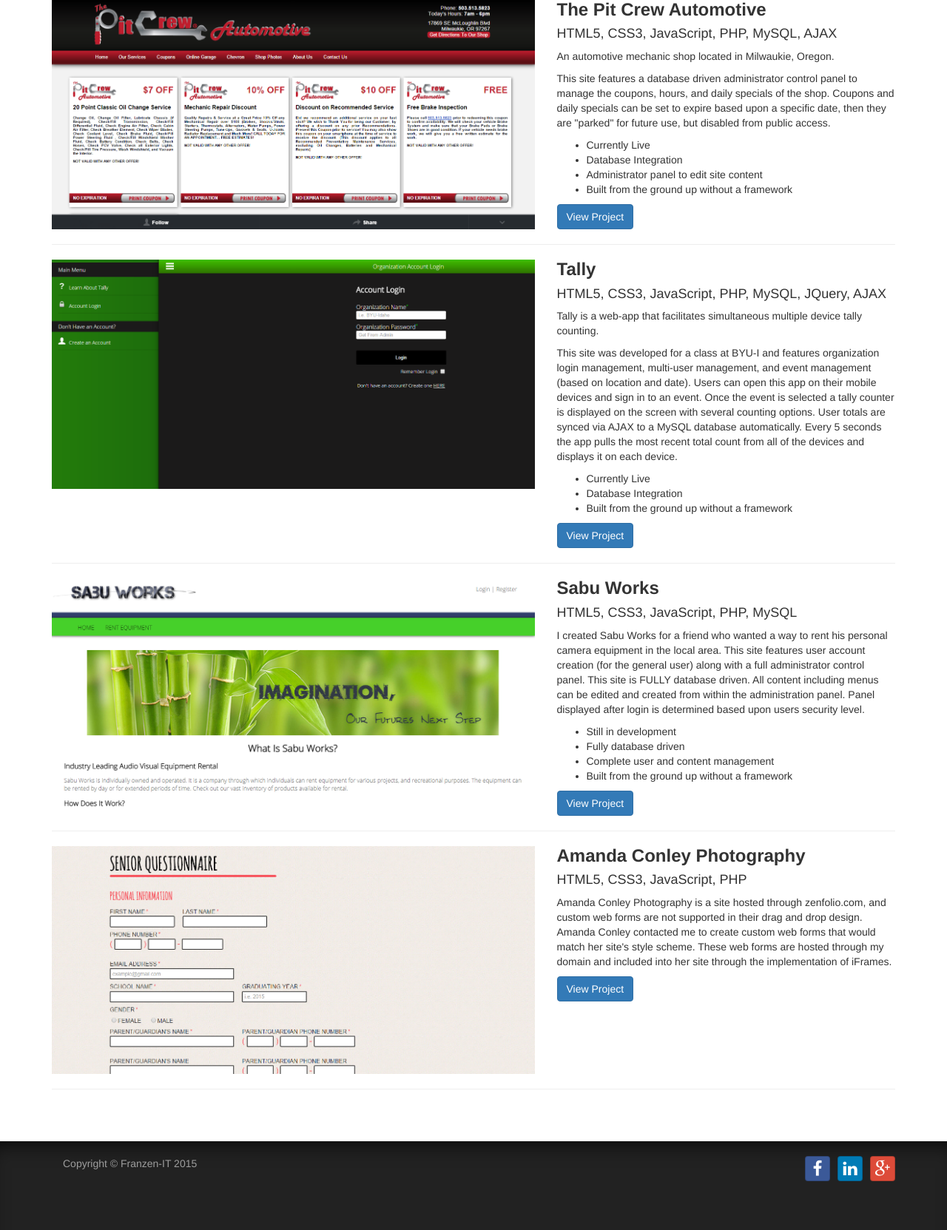
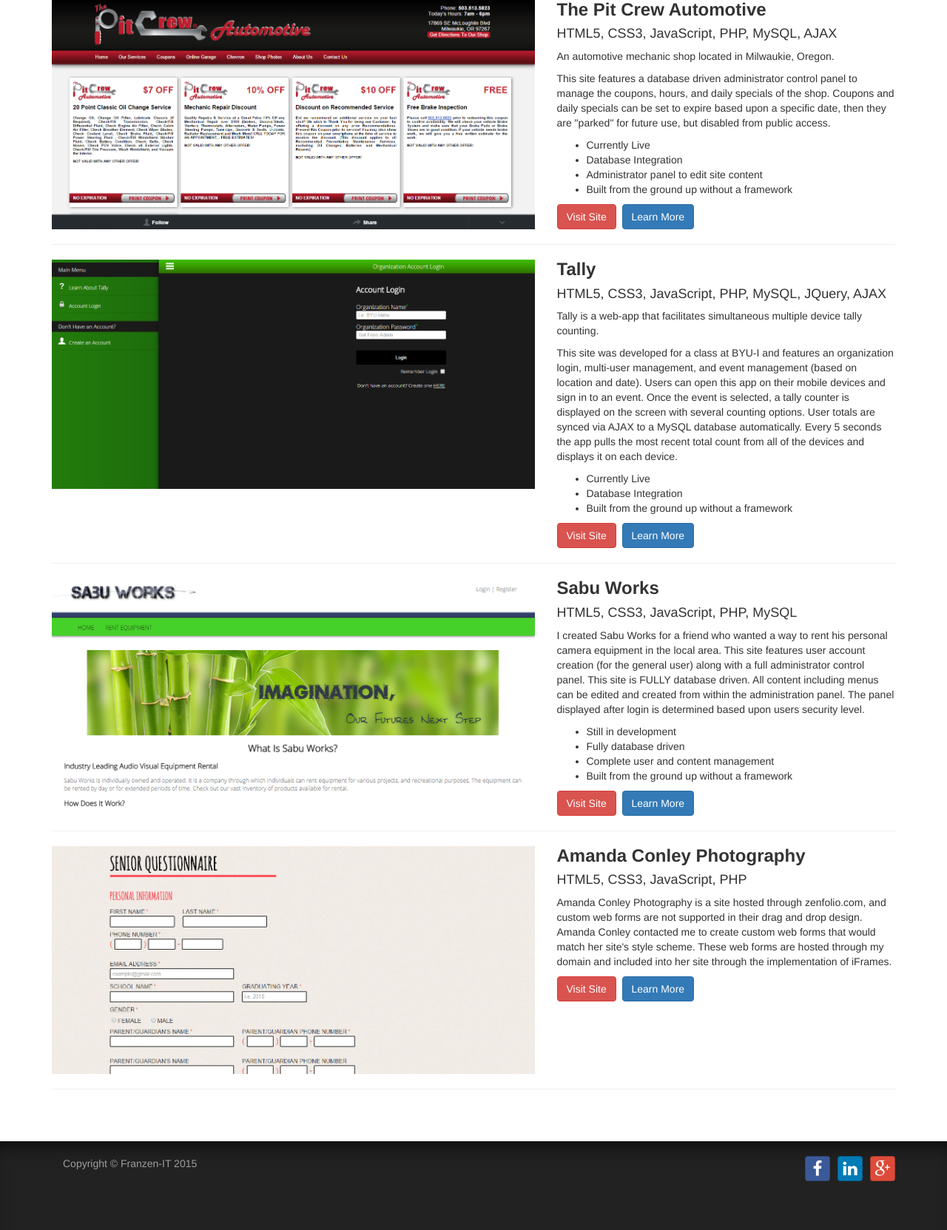
Before and after one commit to Franzen-Bryce/CS313, a PHP site: page /portfolio.php in a window 1280 px wide. Shown: the part 126-1789 px from the top of the page at 74% size. Run offline with PHP 8.4, Linux system fonts and the light colour scheme; data that the repository does not hold is empty.

Commit message:
updated styles and portfolio data

```diff
--- a/portfolio.php
+++ b/portfolio.php
@@ -7,6 +7,7 @@
     <meta name="viewport" content="width=device-width, initial-scale=1">
     <meta name="description" content="">
     <meta name="author" content="">
+
     <title>Website Portfolio - Franzen-IT</title>
     <?php require $_SERVER['DOCUMENT_ROOT'].'/modules/cssLinks.php'; ?>
 </head>
@@ -21,7 +22,7 @@
             <br>
             <div class="col-lg-12">
                 <ol class="breadcrumb">
-                    <li><a href="index.php">Home</a>
+                    <li><a href="/">Home</a>
                     </li>
                     <li class="active">Personal Works Portfolio</li>
                 </ol>
@@ -32,12 +33,12 @@
         <!-- Project One -->
         <div class="row">
             <div class="col-md-7">
-                <a href="portfolio-pitCrew.php">
+                <a href="portfolio-pitCrew">
                     <img class="img-responsive img-hover" src="/images/portfolio/thePitCrewAutomotive/thePitCrewAutomotive.png" alt="thepitcrewautomotive.com screenshot">
                 </a>
             </div>
             <div class="col-md-5">
-                <h3><b>The Pit Crew Automotive</b></h3>
+                <h3 style='margin-top: 0px;'><b>The Pit Crew Automotive</b></h3>
                 <h4>HTML5, CSS3, JavaScript, PHP, MySQL, AJAX</h4>
                 <p>An automotive mechanic shop located in Milwaukie, Oregon.</p>
                 <p>This site features a database driven administrator control panel to manage the coupons, hours, and daily specials of the shop.  Coupons and daily specials can be set to expire based upon a specific date, then they are "parked" for future use, but disabled from public access.</p>
@@ -47,7 +48,8 @@
                     <li>Administrator panel to edit site content</li>
                     <li>Built from the ground up without a framework</li>
                 </ul>
-                <a class="btn btn-primary" href="portfolio-pitCrew.php">View Project</a>
+                <a class="btn btn-danger danger-visit-site" href="http://www.thepitcrewautomotive.com" target="_blank">Visit Site</a>&nbsp;
+                <a class="btn btn-primary" href="portfolio-pitCrew">Learn More</a>
             </div>
         </div>
         <!-- /.row -->
@@ -57,21 +59,22 @@
         <!-- Project Three -->
         <div class="row">
             <div class="col-md-7">
-                <a href="portfolio-tally.php">
+                <a href="portfolio-tally">
                     <img class="img-responsive img-hover" src="/images/portfolio/tally/loginScreenAndMenu.png" alt="tally.franzenit.com screenshot">
                 </a>
             </div>
             <div class="col-md-5">
-                <h3><b>Tally</b></h3>
+                <h3 style='margin-top: 0px;'><b>Tally</b></h3>
                 <h4>HTML5, CSS3, JavaScript, PHP, MySQL, JQuery, AJAX</h4>
                 <p>Tally is a web-app that facilitates simultaneous multiple device tally counting.</p>
-                <p>This site was developed for a class at BYU-I and features organization login management, multi-user management, and event management (based on location and date).  Users can open this app on their mobile devices and sign in to an event.  Once the event is selected a tally counter is displayed on the screen with several counting options.  User totals are synced via AJAX to a MySQL database automatically.  Every 5 seconds the app pulls the most recent total count from all of the devices and displays it on each device.</p>
+                <p>This site was developed for a class at BYU-I and features an organization login, multi-user management, and event management (based on location and date).  Users can open this app on their mobile devices and sign in to an event.  Once the event is selected, a tally counter is displayed on the screen with several counting options.  User totals are synced via AJAX to a MySQL database automatically.  Every 5 seconds the app pulls the most recent total count from all of the devices and displays it on each device.</p>
                 <ul>
                     <li>Currently Live</li>
                     <li>Database Integration</li>
                     <li>Built from the ground up without a framework</li>
                 </ul>
-                <a class="btn btn-primary" href="portfolio-tally.php">View Project</a>
+                <a class="btn btn-danger danger-visit-site" href="http://tally.franzenit.com" target="_blank">Visit Site</a>&nbsp;
+                <a class="btn btn-primary" href="portfolio-tally">Learn More</a>
             </div>
         </div>
         <!-- /.row -->
@@ -82,21 +85,22 @@
         <div class="row">
 
             <div class="col-md-7">
-                <a href="portfolio-sabuWorks.php">
+                <a href="portfolio-sabuWorks">
                     <img class="img-responsive img-hover" src="/images/portfolio/sabuWorks/homePage.png" alt="">
                 </a>
             </div>
             <div class="col-md-5">
-                <h3><b>Sabu Works</b></h3>
+                <h3 style='margin-top: 0px;'><b>Sabu Works</b></h3>
                 <h4>HTML5, CSS3, JavaScript, PHP, MySQL</h4>
-                <p>I created Sabu Works for a friend who wanted a way to rent his personal camera equipment in the local area.  This site features user account creation (for the general user) along with a full administrator control panel.  This site is FULLY database driven.  All content including menus can be edited and created from within the administration panel.  Panel displayed after login is determined based upon users security level.</p>
+                <p>I created Sabu Works for a friend who wanted a way to rent his personal camera equipment in the local area.  This site features user account creation (for the general user) along with a full administrator control panel.  This site is FULLY database driven.  All content including menus can be edited and created from within the administration panel.  The panel displayed after login is determined based upon users security level.</p>
                 <ul>
                     <li>Still in development</li>
                     <li>Fully database driven</li>
                     <li>Complete user and content management</li>
                     <li>Built from the ground up without a framework</li>
                 </ul>
-                <a class="btn btn-primary" href="portfolio-sabuWorks.php">View Project</a>
+                <a class="btn btn-danger danger-visit-site" href="http://sabuworks.franzenit.com" target="_blank">Visit Site</a>&nbsp;
+                <a class="btn btn-primary" href="portfolio-sabuWorks">Learn More</a>
             </div>
         </div>
         <!-- /.row -->
@@ -104,15 +108,16 @@
          <!-- Project Two -->
         <div class="row">
             <div class="col-md-7">
-                <a href="portfolio-amandaConley.php">
+                <a href="portfolio-amandaConley">
                     <img class="img-responsive img-hover" src="/images/portfolio/amandaConleyPhotography/amandaConleyPhotography.png" alt="amandaconleyphotography.zenfolio.com screenshot">
                 </a>
             </div>
             <div class="col-md-5">
-                <h3><b>Amanda Conley Photography</b></h3>
+                <h3 style='margin-top: 0px;'><b>Amanda Conley Photography</b></h3>
                 <h4>HTML5, CSS3, JavaScript, PHP</h4>
                 <p>Amanda Conley Photography is a site hosted through zenfolio.com, and custom web forms are not supported in their drag and drop design.  Amanda Conley contacted me to create custom web forms that would match her site's style scheme.  These web forms are hosted through my domain and included into her site through the implementation of iFrames.</p>
-                <a class="btn btn-primary" href="portfolio-amandaConley.php">View Project</a>
+                <a class="btn btn-danger danger-visit-site" href="http://www.amandaconleyphotography.com/senior-questionnaire" target="_blank">Visit Site</a>&nbsp;
+                <a class="btn btn-primary" href="portfolio-amandaConley">Learn More</a>
             </div>
         </div>
         <!-- /.row -->
@@ -124,8 +129,12 @@
     <!-- Footer -->
     <?php require $_SERVER['DOCUMENT_ROOT'].'/modules/footer.php'; ?>
 
-    <!--Script Links-->
-    <?php require $_SERVER['DOCUMENT_ROOT'].'/modules/script.php'; ?>
+    <!-- jQuery -->
+    <script src="js/jquery.js"></script>
+
+    <!-- Bootstrap Core JavaScript -->
+    <script src="js/bootstrap.min.js"></script>
+
 </body>
 
 </html>
```
Also changed, not shown: assignments/assignment1/style.css (deleted).
